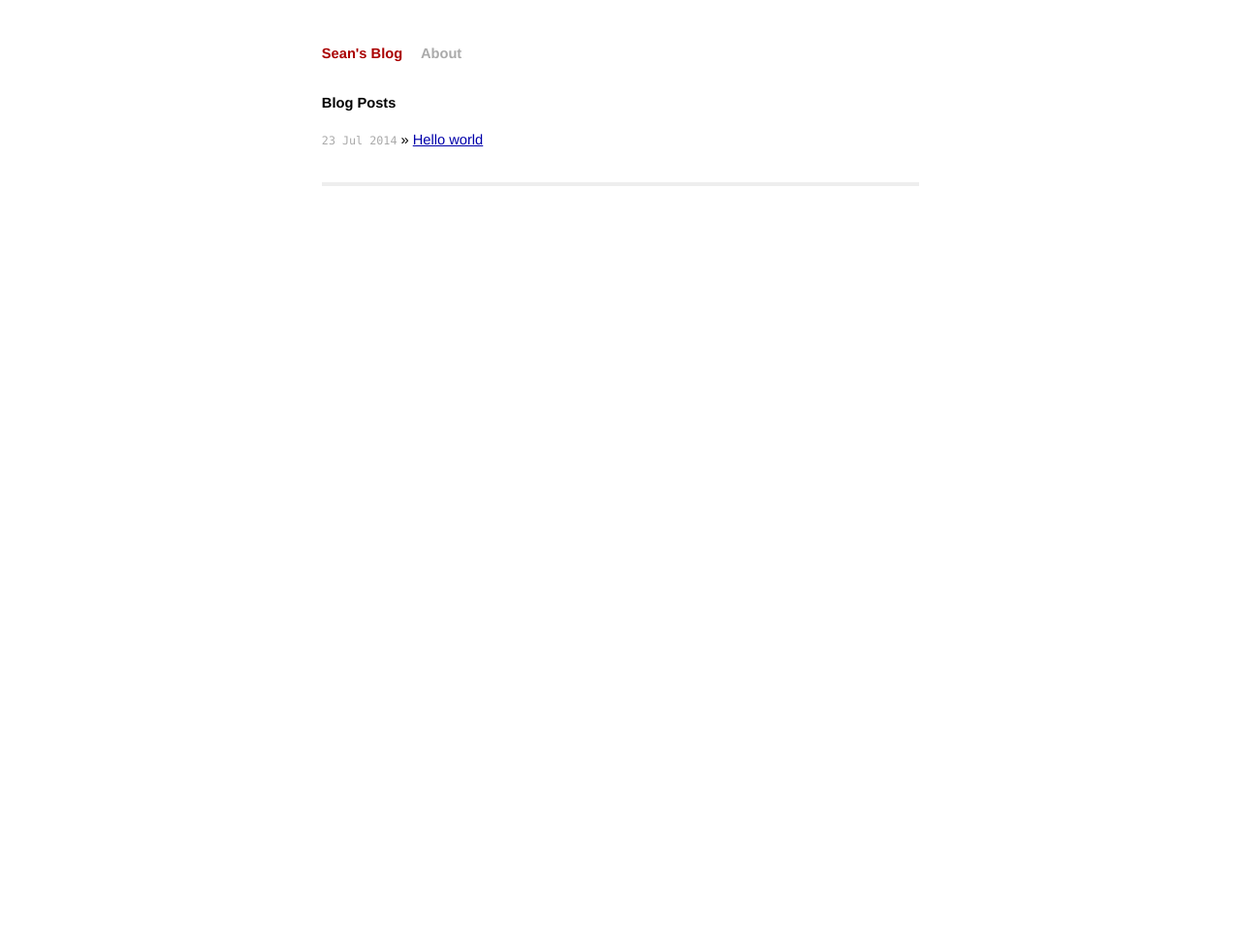
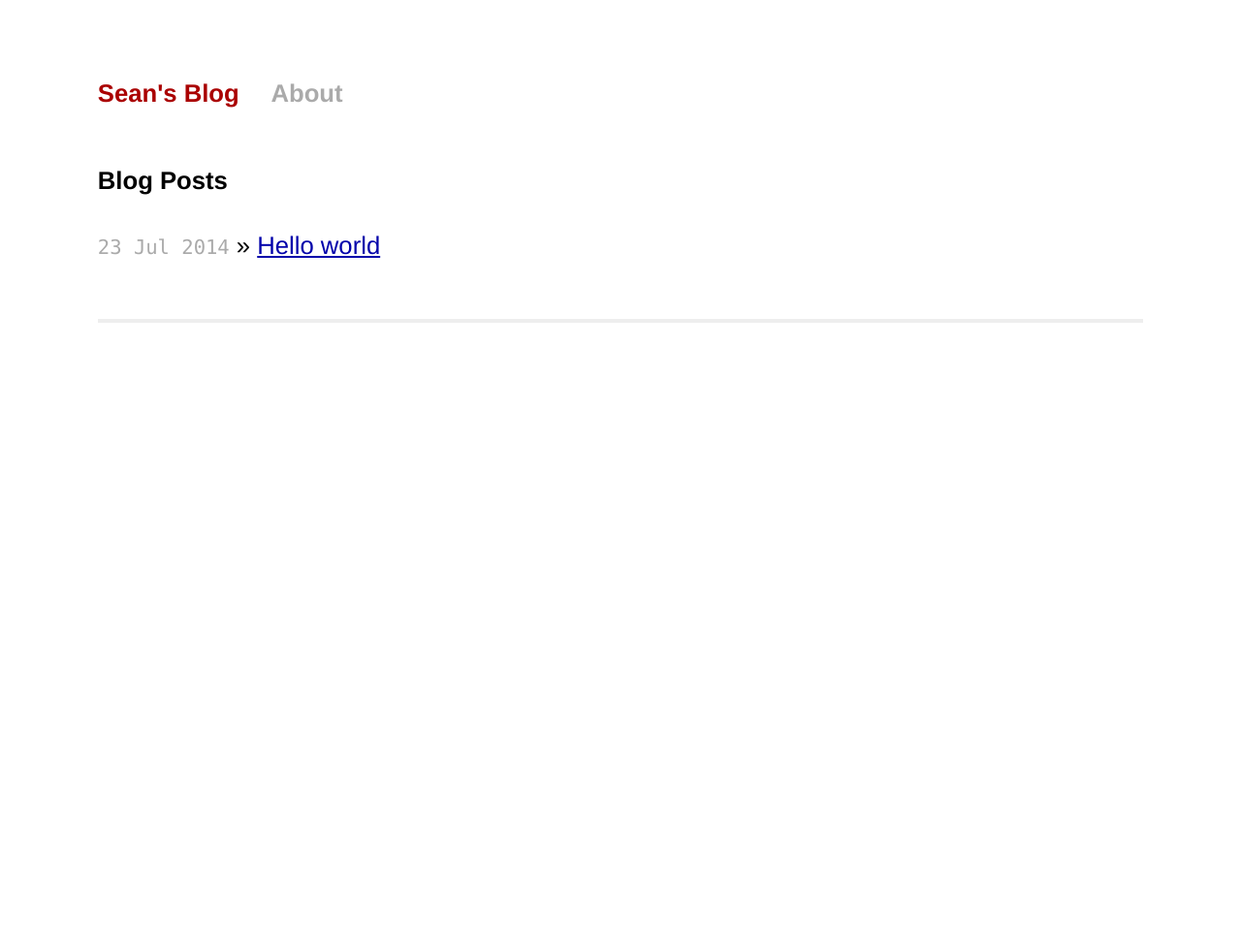
Before and after one commit to coredux/coredux.github.io, a Jekyll site: the page built from index.html, in a window 1280 px wide. Shown: the whole page at 97% size. Built offline with Jekyll 4.4.1, drawn with Linux system fonts in a browser that asks for light colours; Markdown is read by kramdown in place of the engine named in the settings; before the commit the page ends 944 px from its top, so only the background shows below that.

Commit message:
change fontsize to 23.34px

```diff
--- a/css/screen.css
+++ b/css/screen.css
@@ -17,7 +17,7 @@ html, body {
 
 body {
   background-color: white;
-  font: 13.34px helvetica, arial, clean, sans-serif;
+  font: 23.34px helvetica, arial, clean, sans-serif;
   *font-size: small;
   text-align: center;
 }
```
